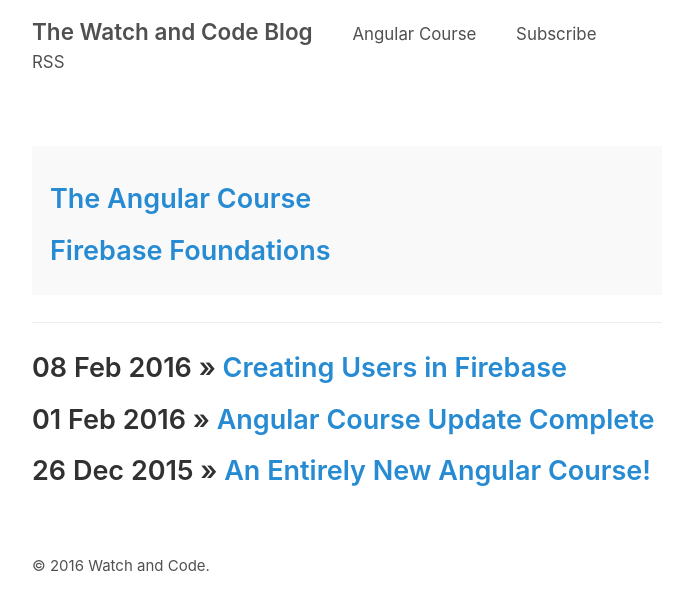
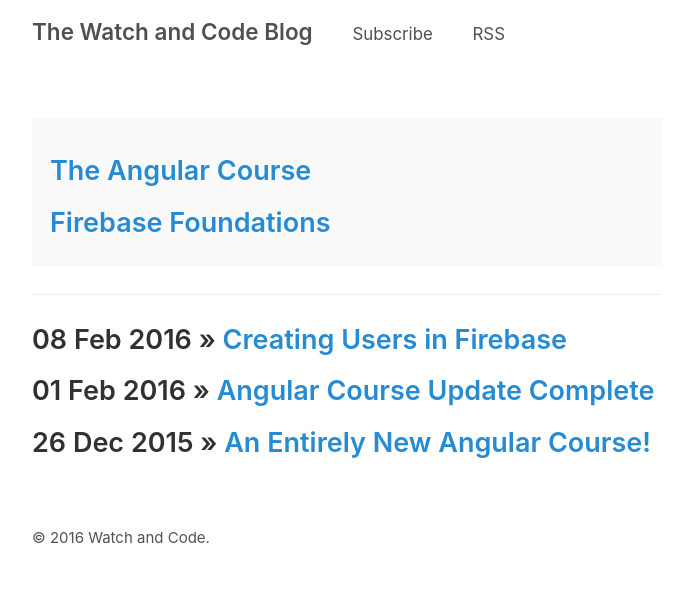
Before and after one commit to hoojaoh/blog.watchandcode.com, a Jekyll site: the page built from index.html, in a window 1280 px wide. Shown: the top 611 px of the page, without its empty margins (293-986 px from the left). Built offline with Jekyll 4.4.1, drawn with Linux system fonts in a browser that asks for light colours; the list of posts is cut into pages by our own code.

Commit message:
Removed link to Angular Course in navbar.

```diff
--- a/_layouts/default.html
+++ b/_layouts/default.html
@@ -11,8 +11,6 @@
         <h3 class="masthead-title">
           <a href="/" title="Home">{{ site.title }}</a>
 
-          &nbsp;&nbsp;&nbsp;&nbsp;&nbsp;
-          <small><a href="https://watchandcode.com/courses/angular-course/?utm_source=internal&utm_medium=watchandcodeblog&utm_campaign=blog">Angular Course</a></small>
           &nbsp;&nbsp;&nbsp;&nbsp;&nbsp;
           <small><a href="/subscribe">Subscribe</a></small>
           &nbsp;&nbsp;&nbsp;&nbsp;&nbsp;
```
